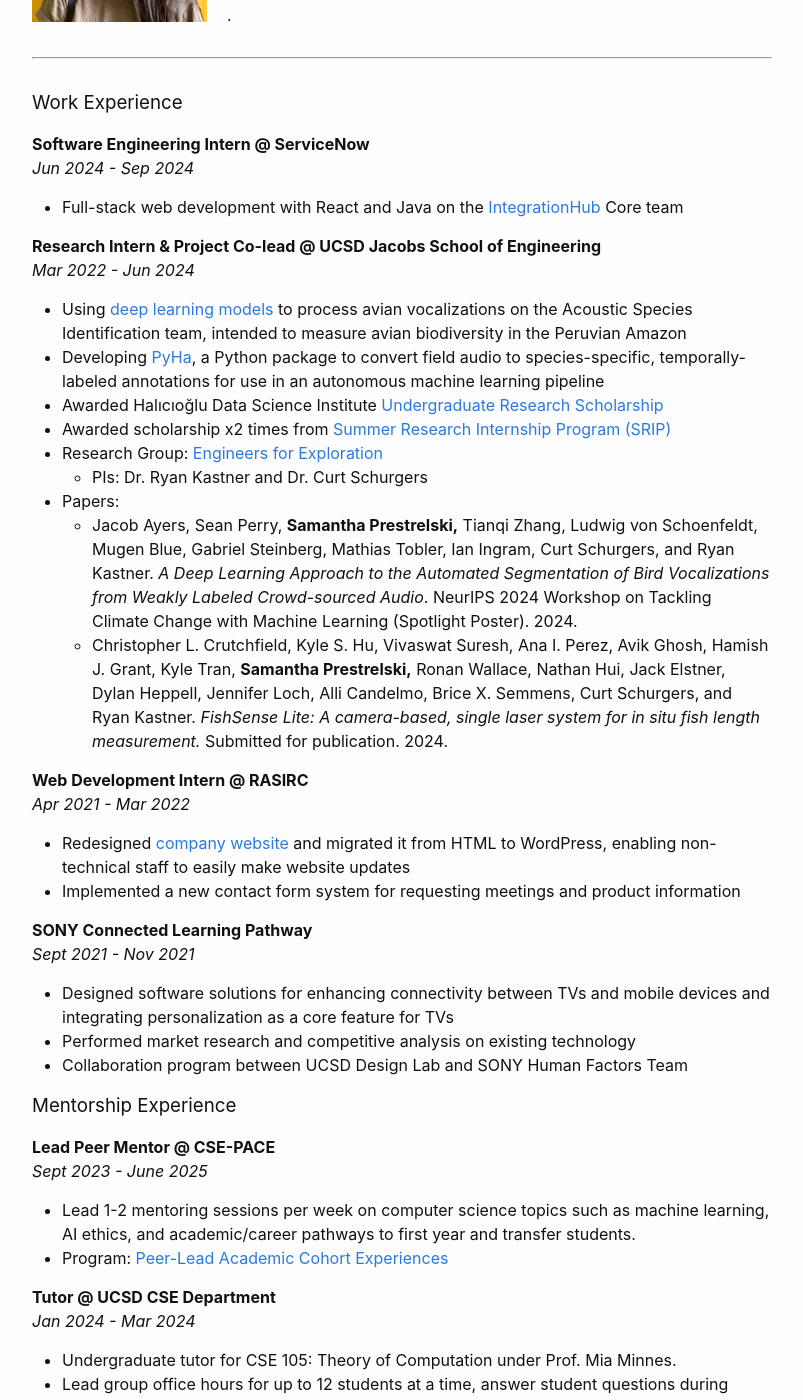
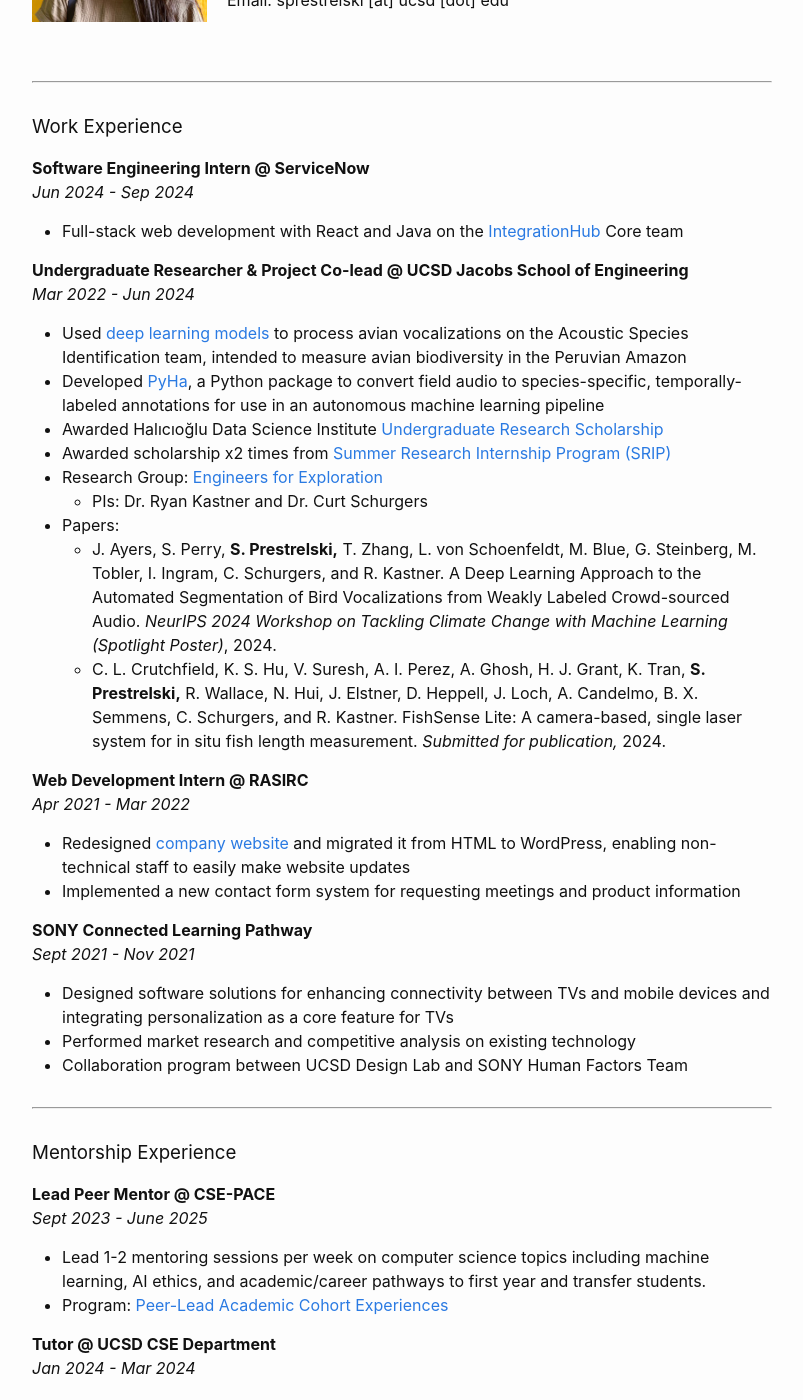
Before and after one commit to sprestrelski/portfolio, a Jekyll site: the page built from index.md, in a window 1280 px wide and 1400 px high, scrolled down 260 px. Shown: the whole window, without its empty margins (238-1041 px from the left). Built offline with Jekyll 4.4.1, drawn with Linux system fonts in a browser that asks for light colours; some of the changed text lies outside the part shown.

Commit message:
fix: formatting

```diff
--- a/index.md
+++ b/index.md
@@ -19,23 +19,22 @@ Email: sprestrelski \[at\] ucsd \[dot\] edu
 *Jun 2024 - Sep 2024*
 - Full-stack web development with React and Java on the [IntegrationHub](https://www.servicenow.com/products/integration-hub.html) Core team
 
-**Research Intern & Project Co-lead @ UCSD Jacobs School of Engineering**
+**Undergraduate Researcher & Project Co-lead @ UCSD Jacobs School of Engineering**
 *Mar 2022 - Jun 2024*
-- Using [deep learning models](https://github.com/UCSD-E4E/acoustic-multiclass-training) to process avian vocalizations on the Acoustic Species Identification team, intended to measure avian biodiversity in the Peruvian Amazon
-- Developing [PyHa](https://github.com/UCSD-E4E/PyHa/), a Python package to convert field audio to species-specific, temporally-labeled annotations for use in an autonomous machine learning pipeline
+- Used [deep learning models](https://github.com/UCSD-E4E/acoustic-multiclass-training) to process avian vocalizations on the Acoustic Species Identification team, intended to measure avian biodiversity in the Peruvian Amazon
+- Developed [PyHa](https://github.com/UCSD-E4E/PyHa/), a Python package to convert field audio to species-specific, temporally-labeled annotations for use in an autonomous machine learning pipeline
 - Awarded Halıcıoğlu Data Science Institute [Undergraduate Research Scholarship](https://datascience.ucsd.edu/32-undergraduate-scholarships/)
 - Awarded scholarship x2 times from [Summer Research Internship Program (SRIP)](https://www.ece.ucsd.edu/undergraduate/SRIP)
 - Research Group: [Engineers for Exploration](https://e4e.ucsd.edu)
   - PIs: Dr. Ryan Kastner and Dr. Curt Schurgers
 - Papers:
-  - Jacob Ayers, Sean Perry, **Samantha Prestrelski,** Tianqi Zhang, Ludwig von Schoenfeldt, Mugen Blue, Gabriel Steinberg, Mathias Tobler, Ian Ingram, Curt Schurgers, and Ryan Kastner. *A Deep Learning Approach to the Automated Segmentation of Bird Vocalizations from Weakly Labeled Crowd-sourced Audio*. NeurIPS 2024 Workshop on Tackling Climate Change with Machine Learning (Spotlight Poster). 2024.
-  - Christopher L. Crutchfield, Kyle S. Hu, Vivaswat Suresh, Ana I. Perez, Avik Ghosh, Hamish J. Grant, Kyle Tran, **Samantha Prestrelski,** Ronan Wallace, Nathan Hui, Jack Elstner, Dylan Heppell, Jennifer Loch, Alli Candelmo, Brice X. Semmens, Curt Schurgers, and Ryan Kastner. *FishSense Lite: A camera-based, single laser system for in situ fish length measurement.* Submitted for publication. 2024.
-
+  - J. Ayers, S. Perry, **S. Prestrelski,** T. Zhang, L. von Schoenfeldt, M. Blue, G. Steinberg, M. Tobler, I. Ingram, C. Schurgers, and R. Kastner. A Deep Learning Approach to the Automated Segmentation of Bird Vocalizations from Weakly Labeled Crowd-sourced Audio. *NeurIPS 2024 Workshop on Tackling Climate Change with Machine Learning (Spotlight Poster)*, 2024.
+  - C. L. Crutchfield, K. S. Hu, V. Suresh, A. I. Perez, A. Ghosh, H. J. Grant, K. Tran, **S. Prestrelski,** R. Wallace, N. Hui, J. Elstner, D. Heppell, J. Loch, A. Candelmo, B. X. Semmens, C. Schurgers, and R. Kastner. FishSense Lite: A camera-based, single laser system for in situ fish length measurement. *Submitted for publication,* 2024.
 
 **Web Development Intern @ RASIRC**
 *Apr 2021 - Mar 2022*
 - Redesigned [company website](https://www.rasirc.com/) and migrated it from HTML to WordPress, enabling non-technical staff to easily make website updates
--  Implemented a new contact form system for requesting meetings and product information
+- Implemented a new contact form system for requesting meetings and product information
 
 **SONY Connected Learning Pathway**
 *Sept 2021 - Nov 2021*
@@ -43,10 +42,12 @@ Email: sprestrelski \[at\] ucsd \[dot\] edu
 - Performed market research and competitive analysis on existing technology
 - Collaboration program between UCSD Design Lab and SONY Human Factors Team
 
+* * *
+
 ### Mentorship Experience
 **Lead Peer Mentor @ CSE-PACE**
 *Sept 2023 - June 2025*
-- Lead 1-2 mentoring sessions per week on computer science topics such as machine learning, AI ethics, and academic/career pathways to first year and transfer students.
+- Lead 1-2 mentoring sessions per week on computer science topics including machine learning, AI ethics, and academic/career pathways to first year and transfer students.
 - Program: [Peer-Lead Academic Cohort Experiences](https://pace.ucsd.edu/)
 
 **Tutor @ UCSD CSE Department**
@@ -64,18 +65,22 @@ Email: sprestrelski \[at\] ucsd \[dot\] edu
 * * *
 
 ### Websites
-[**Association for Computing Machinery - AI Division**](https://ai.acmucsd.com/) -  A club website using React and TypeScript. Competition portal for yearly machine learning competition.
+[**Association for Computing Machinery - AI Division**](https://ai.acmucsd.com/) -  Club website with competition portal for yearly machine learning competition.
+Stack: React, TypeScript, MongoDB, Docker, AWS
 *Sept 2023 - Jun 2025* ([Source](https://github.com/acmucsd/acm-ai-site))
 
 [**Nutrition Calculator API**](https://rapidapi.com/sprestrelski/api/nutrition-calculator) - API for dietary reference intakes, BMI, and daily caloric needs.
+Stack: Python, Flask
 *Jan 2024*
+
+[**Inclusive CS Instruction**](https://inclusivecs.github.io/) - Archive of material for CSE 191/290 Inclusive CS Instruction: CS Education From Theory To Practice.
+*Jun 2023*
 
 [**RASIRC**](https://www.rasirc.com/) - A company website using HTML, CSS, and Wordpress.
 *Apr 2021 - Mar 2022*
 
 **Rhythm Room** - A web app enabling synchronous music listening across multiple clients.
-Stack: Express, React, Node.js, Heroku, the YouTube API, and Socket.io
-Project Partner: [Jeremy Nguyen](https://www.linkedin.com/in/jeremynguyendev)
+Stack: Express, React, Node.js, Heroku, YouTube API, and Socket.io
 *Aug 2021* ([Source](https://github.com/sprestrelski/rhythm-room))
 
 **Overheard SPIS** - A community message posting board web app.
```
Also changed, not shown: other parts of index.md (+6 -3 lines).
